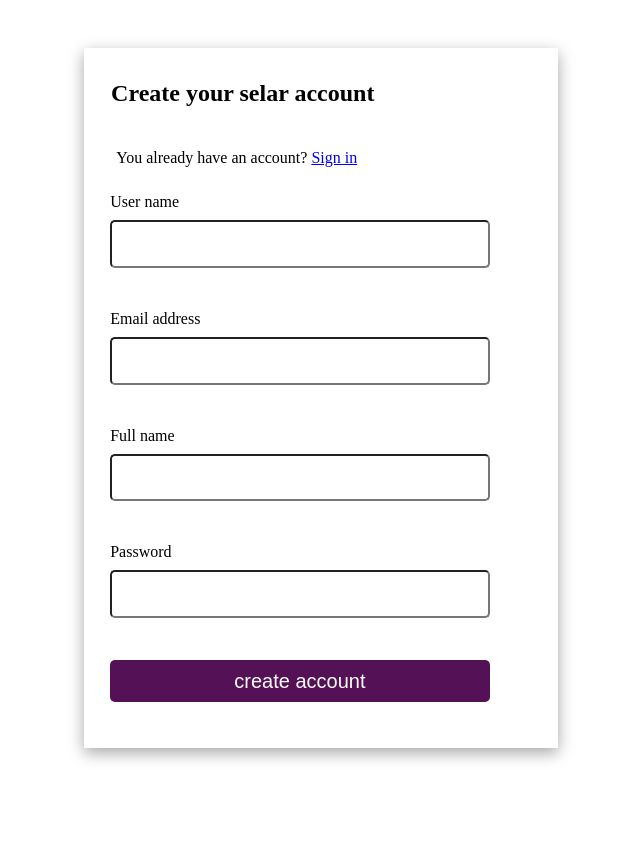
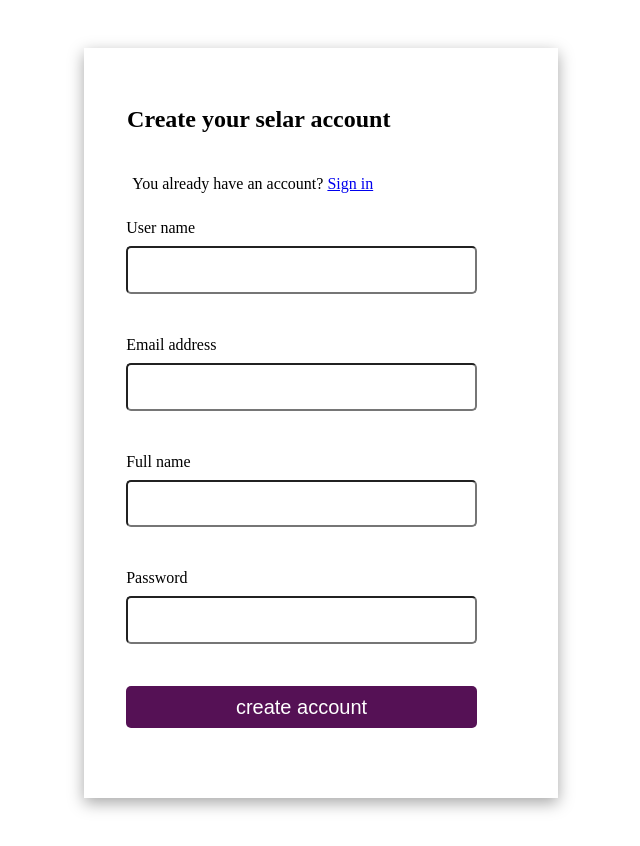
Before and after one commit to Asquare952/form-create-reg, a plain HTML site: page index.html in a window 1280 px wide. Shown: the whole page, without its empty margins (319-959 px from the left). Before the commit the page ends 800 px from the top, so only its background shows below. Drawn offline with Linux system fonts and the light colour scheme.

Commit message:
make changes

```diff
--- a/style.css
+++ b/style.css
@@ -11,8 +11,9 @@ form{
 #holder{
     box-shadow: rgba(0, 0, 0, 0.35) 0px 5px 15px;
     width: 40%;
-    height: 700px;
+    height: 750px;
     margin: 0 auto;
+    padding: 1rem;
 }
 #tittle{
     padding: 1rem;
```
